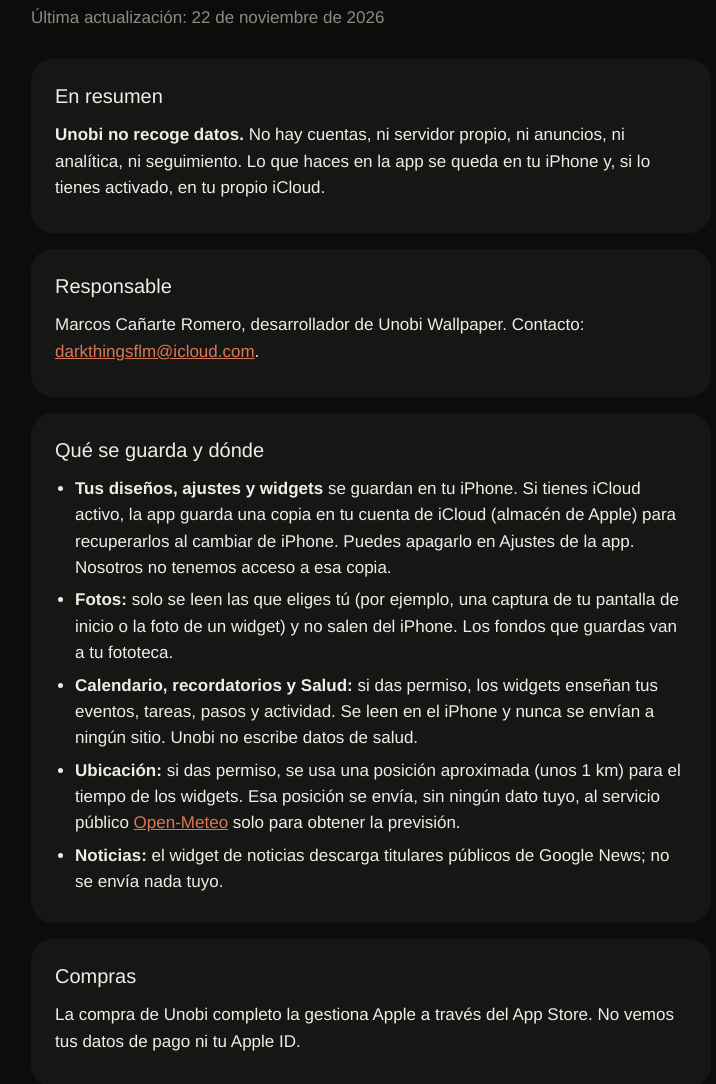
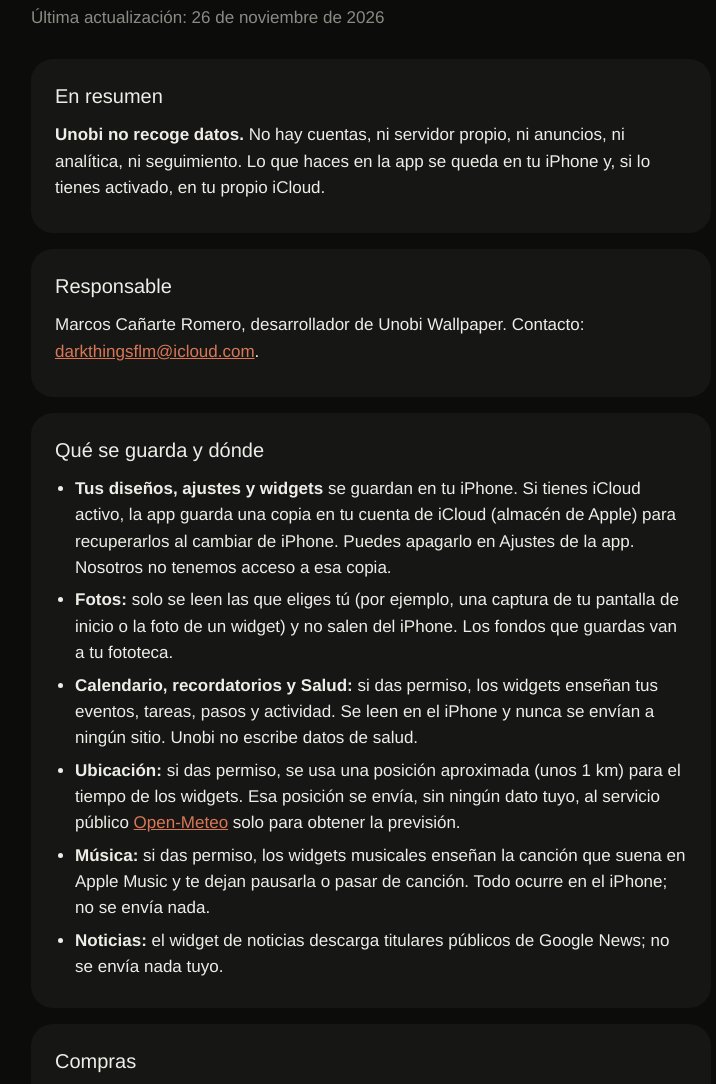
Before and after one commit to DarkthingsFL/unobi, a plain HTML site: page privacidad.html in a window 1280 px wide. Shown: the part 158-1242 px from the top of the page, without its empty margins (269-985 px from the left). Drawn offline with Linux system fonts and the light colour scheme.

Commit message:
Privacidad: Apple Music

```diff
--- a/privacidad.html
+++ b/privacidad.html
@@ -1,6 +1,6 @@
 <!doctype html><html lang="es"><head><meta charset="utf-8"><meta name="viewport" content="width=device-width,initial-scale=1"><title>Privacidad · Unobi Wallpaper</title><link rel="stylesheet" href="estilo.css"></head>
 <body><main><nav><a href="index.html">Unobi</a><a href="soporte.html">Soporte</a></nav>
-<h1>Política de privacidad</h1><p class="sub">Última actualización: 22 de noviembre de 2026</p>
+<h1>Política de privacidad</h1><p class="sub">Última actualización: 26 de noviembre de 2026</p>
 <div class="card"><h2>En resumen</h2><p><b>Unobi no recoge datos.</b> No hay cuentas, ni servidor propio, ni anuncios, ni analítica, ni seguimiento. Lo que haces en la app se queda en tu iPhone y, si lo tienes activado, en tu propio iCloud.</p></div>
 <div class="card"><h2>Responsable</h2><p>Marcos Cañarte Romero, desarrollador de Unobi Wallpaper. Contacto: <a href="mailto:darkthingsflm@icloud.com">darkthingsflm@icloud.com</a>.</p></div>
 <div class="card"><h2>Qué se guarda y dónde</h2><ul>
@@ -8,6 +8,7 @@
 <li><b>Fotos:</b> solo se leen las que eliges tú (por ejemplo, una captura de tu pantalla de inicio o la foto de un widget) y no salen del iPhone. Los fondos que guardas van a tu fototeca.</li>
 <li><b>Calendario, recordatorios y Salud:</b> si das permiso, los widgets enseñan tus eventos, tareas, pasos y actividad. Se leen en el iPhone y nunca se envían a ningún sitio. Unobi no escribe datos de salud.</li>
 <li><b>Ubicación:</b> si das permiso, se usa una posición aproximada (unos 1 km) para el tiempo de los widgets. Esa posición se envía, sin ningún dato tuyo, al servicio público <a href="https://open-meteo.com/">Open-Meteo</a> solo para obtener la previsión.</li>
+<li><b>Música:</b> si das permiso, los widgets musicales enseñan la canción que suena en Apple Music y te dejan pausarla o pasar de canción. Todo ocurre en el iPhone; no se envía nada.</li>
 <li><b>Noticias:</b> el widget de noticias descarga titulares públicos de Google News; no se envía nada tuyo.</li>
 </ul></div>
 <div class="card"><h2>Compras</h2><p>La compra de Unobi completo la gestiona Apple a través del App Store. No vemos tus datos de pago ni tu Apple ID.</p></div>
```
